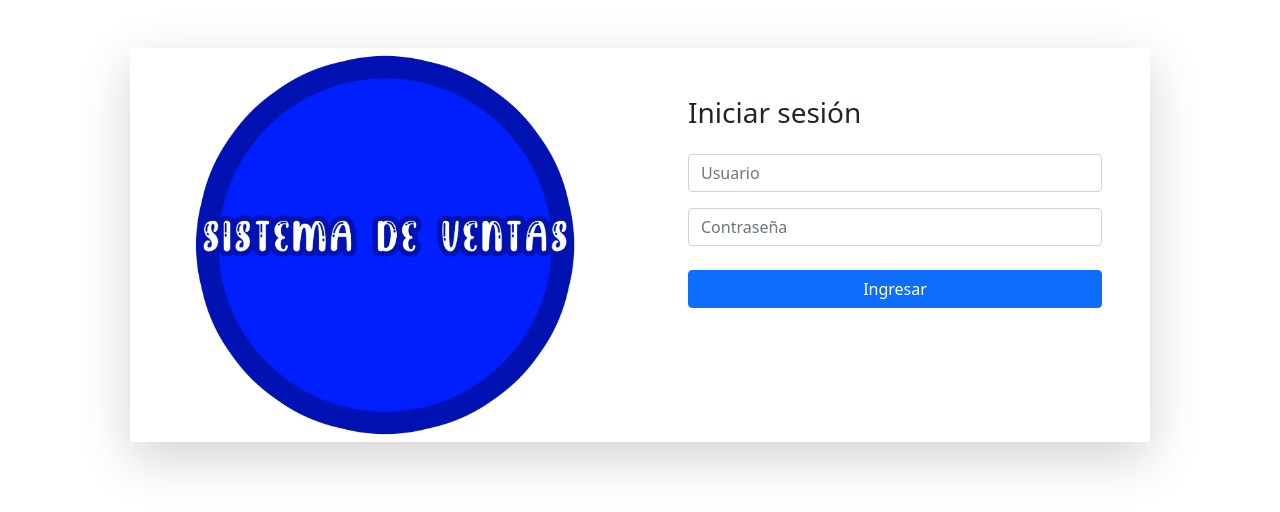
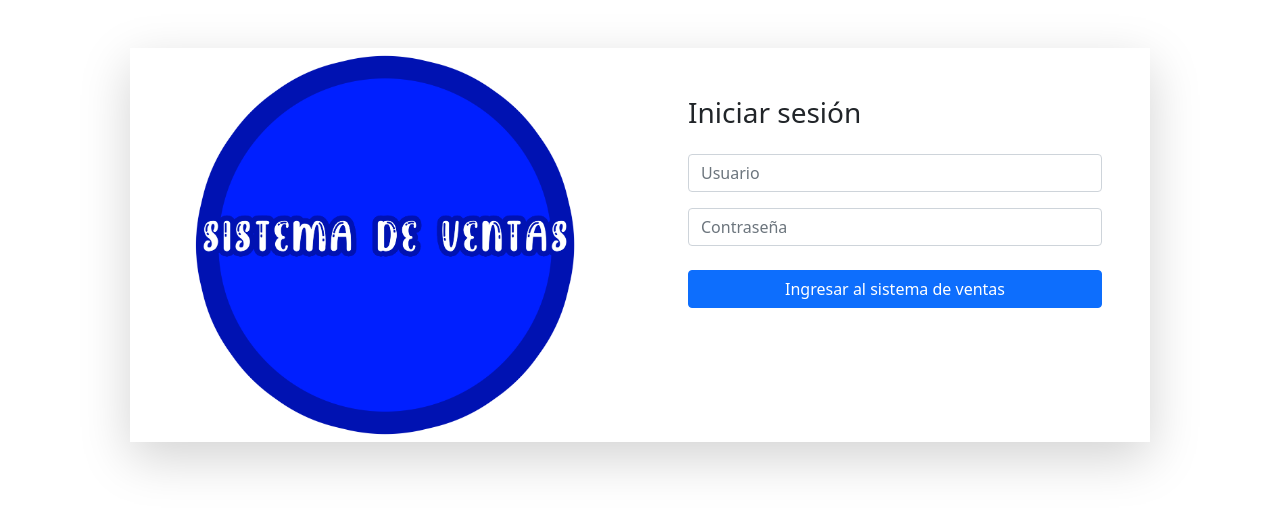
Before and after one commit to Cisco-Vargas/sistema_ventas_v3, a PHP site: page /login.php in a window 1280 px wide. Shown: the top 512 px of the page. Run offline with PHP 8.4, Linux system fonts and the light colour scheme.

Commit message:
Cambio de nombre al ingresar al sistema de ventas en login.php

```diff
--- a/login.php
+++ b/login.php
@@ -18,7 +18,7 @@ include_once "encabezado.php";
                     </div>
 
                     <div class="pb-2">
-                        <button type="submit" name="ingresar" class="btn btn-primary w-100 font-weight-bold mt-2">Ingresar</button>
+                        <button type="submit" name="ingresar" class="btn btn-primary w-100 font-weight-bold mt-2">Ingresar al sistema de ventas</button>
                     </div>
                 </form>
              </div>
```
